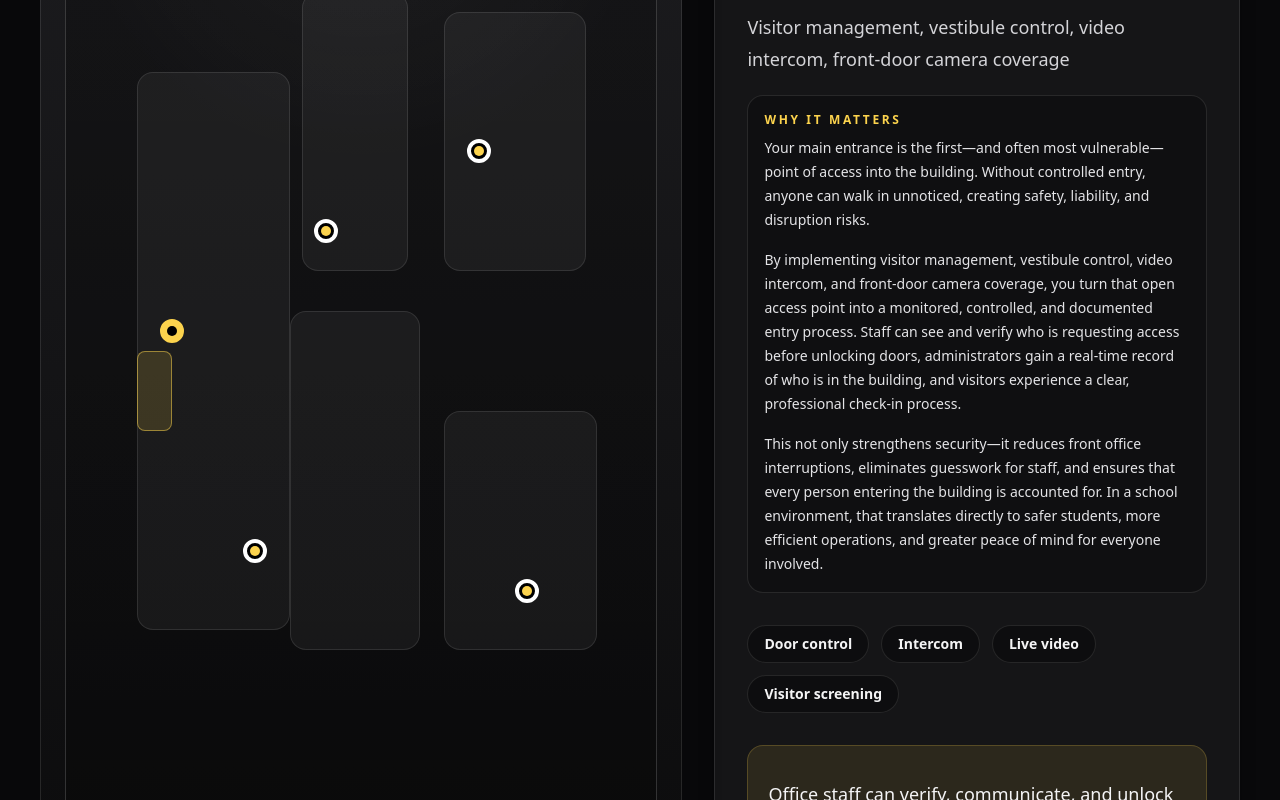
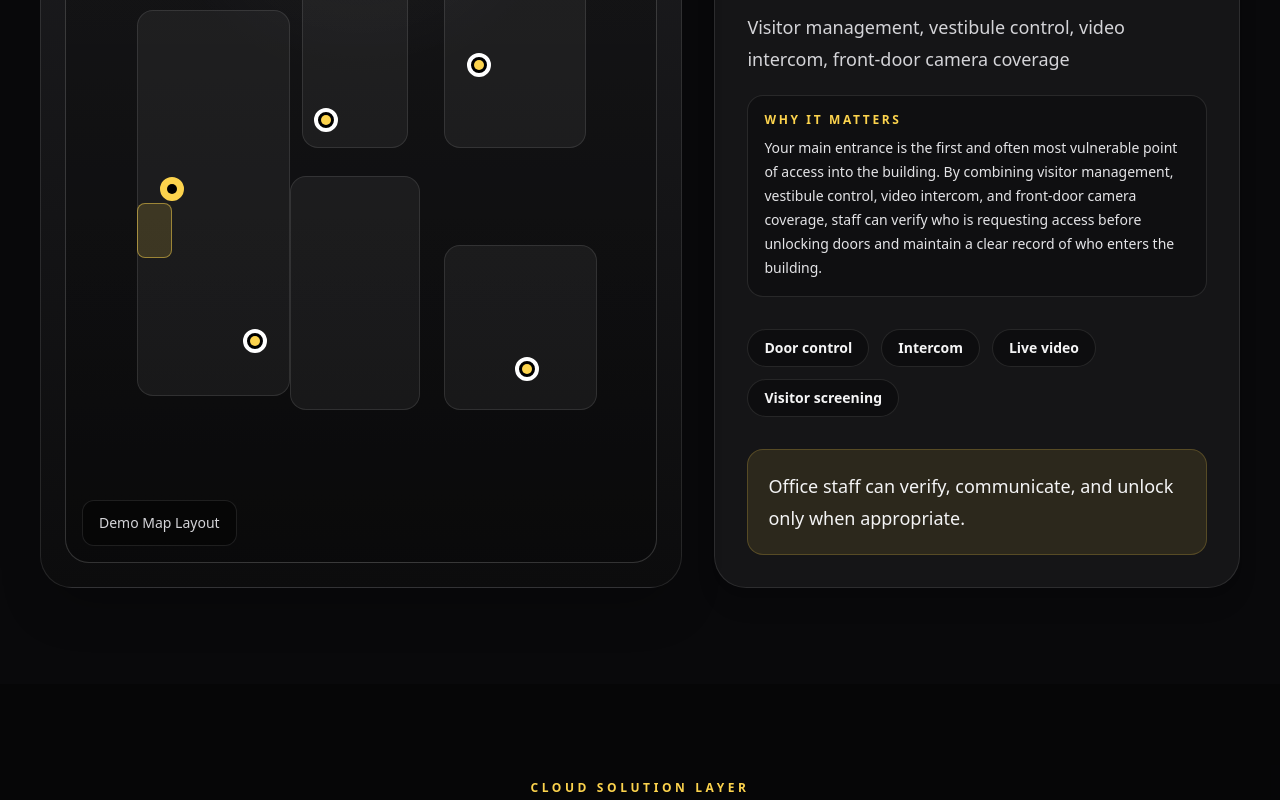
Before and after one commit to ctraverAdmin/school-security-demo, a React (Vite) app: page / in a window 1280 px wide. Shown: the part 3300-4100 px from the top of the page. Built offline with nearby package versions, Linux system fonts and the light colour scheme.

Commit message:
Updated brochuremap

```diff
--- a/src/App.jsx
+++ b/src/App.jsx
@@ -54,6 +54,8 @@ export default function AxisSchoolSecurityBrochure() {
     risk: "High traffic access point",
     focus: "Visitor management, vestibule control, video intercom, front-door camera coverage",
     system: ["Door control", "Intercom", "Live video", "Visitor screening"],
+    whyItMatters:
+      "Your main entrance is the first and often most vulnerable point of access into the building. By combining visitor management, vestibule control, video intercom, and front-door camera coverage, staff can verify who is requesting access before unlocking doors and maintain a clear record of who enters the building.",
     result: "Office staff can verify, communicate, and unlock only when appropriate.",
     x: "18%",
     y: "46%",
@@ -63,6 +65,8 @@ export default function AxisSchoolSecurityBrochure() {
     risk: "Movement between classrooms and common spaces",
     focus: "Hallway cameras, incident visibility, paging, and targeted messaging",
     system: ["Indoor cameras", "Audio announcements", "Alert routing", "Incident review"],
+    whyItMatters:
+      "Hallways are where daily movement, supervision, and incident visibility all come together. With the right mix of cameras, audio announcements, and alert routing, your team can quickly verify activity, guide students, and respond to issues before they disrupt the school day.",
     result: "Teams can monitor flow, investigate behavior, and direct students quickly.",
     x: "44%",
     y: "36%",
@@ -72,6 +76,8 @@ export default function AxisSchoolSecurityBrochure() {
     risk: "Decision point during incidents",
     focus: "Unified dashboard, event monitoring, remote door control, and live response",
     system: ["Monitoring station", "Remote unlock/lock", "Alert view", "Communications"],
+    whyItMatters:
+      "The administration office is where visibility and decision-making need to come together fast. A unified dashboard gives administrators one place to monitor events, control doors, review alerts, and coordinate communication without losing time switching between systems.",
     result: "Administrators gain a single place to see events and act fast.",
     x: "32%",
     y: "68%",
@@ -81,6 +87,8 @@ export default function AxisSchoolSecurityBrochure() {
     risk: "Crowded events and after-hours use",
     focus: "Large-area coverage, event messaging, access scheduling, and perimeter awareness",
     system: ["Wide-area cameras", "Scheduled access", "PA / audio", "After-hours monitoring"],
+    whyItMatters:
+      "Gyms and event spaces create unique security challenges because they often serve large groups, outside visitors, and after-hours activities. Better coverage, messaging, and scheduled access help your staff maintain control before, during, and after events.",
     result: "Large gatherings stay more manageable before, during, and after events.",
     x: "70%",
     y: "28%",
@@ -90,6 +98,8 @@ export default function AxisSchoolSecurityBrochure() {
     risk: "Arrival, dismissal, and exterior activity",
     focus: "Exterior cameras, perimeter awareness, incident verification, and response support",
     system: ["Outdoor cameras", "Perimeter visibility", "Event search", "Response support"],
+    whyItMatters:
+      "Parking lots are critical during arrival, dismissal, and after-hours activity. Strong exterior coverage and event verification give your team better awareness of what is happening outside the building and better information when a response is needed.",
     result: "Staff can see what happened outside and react with better information.",
     x: "78%",
     y: "72%",
@@ -421,40 +431,35 @@ export default function AxisSchoolSecurityBrochure() {
     exit={{ opacity: 0, y: -24 }}
     className="rounded-[2rem] border border-white/10 bg-white/5 p-8 shadow-xl"
   >
-                <div className="text-xs font-bold uppercase tracking-[0.28em] text-amber-300">Selected Area</div>
+    <div className="text-xs font-bold uppercase tracking-[0.28em] text-amber-300">
+      Selected Area
+    </div>
     <h3 className="mt-3 text-4xl font-black">{zone.name}</h3>
     <p className="mt-4 text-lg font-semibold text-red-300">Risk: {zone.risk}</p>
     <p className="mt-5 text-lg leading-8 text-zinc-300">{zone.focus}</p>
+
     <div className="mt-5 rounded-2xl border border-white/10 bg-black/25 p-4">
       <div className="text-xs font-black uppercase tracking-[0.22em] text-amber-300">
         Why it matters
       </div>
-
-  <div className="mt-2 space-y-4 text-sm leading-6 text-zinc-200">
-    <p>
-      Your main entrance is the first—and often most vulnerable—point of access into the building. Without controlled entry, anyone can walk in unnoticed, creating safety, liability, and disruption risks.
-    </p>
-
-    <p>
-      By implementing visitor management, vestibule control, video intercom, and front-door camera coverage, you turn that open access point into a monitored, controlled, and documented entry process. Staff can see and verify who is requesting access before unlocking doors, administrators gain a real-time record of who is in the building, and visitors experience a clear, professional check-in process.
-    </p>
-
-    <p>
-      This not only strengthens security—it reduces front office interruptions, eliminates guesswork for staff, and ensures that every person entering the building is accounted for. In a school environment, that translates directly to safer students, more efficient operations, and greater peace of mind for everyone involved.
+      <p className="mt-2 text-sm leading-6 text-zinc-200">
+        {zone.whyItMatters}
       </p>
     </div>
-</div>
+
     <div className="mt-8 flex flex-wrap gap-3">
       {zone.system.map((item) => (
-                    <div key={item} className="rounded-full border border-white/10 bg-black/35 px-4 py-2 text-sm font-bold text-zinc-100">
+        <div
+          key={item}
+          className="rounded-full border border-white/10 bg-black/35 px-4 py-2 text-sm font-bold text-zinc-100"
+        >
           {item}
         </div>
       ))}
     </div>
 
     <div className="mt-8 rounded-2xl border border-amber-300/20 bg-amber-300/10 p-5">
-                  <div className="text-xs font-bold uppercase tracking-[0.24em] text-amber-300"></div>
-                  <p className="mt-3 text-lg leading-8 text-zinc-100">{zone.result}</p>
+      <p className="text-lg leading-8 text-zinc-100">{zone.result}</p>
     </div>
   </motion.div>
 </AnimatePresence>
```
Lines whose indentation alone changed are shown as unchanged.
